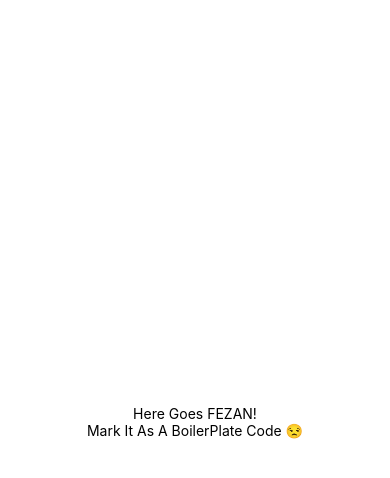
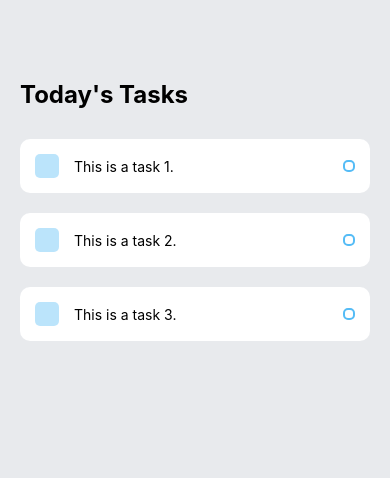
Before and after one commit to FezanMuhammadAli/todo-list-app-react-native, a React Native app: screen / in a window 390 px wide. Shown: the top 478 px of the page. Built offline with nearby package versions, Linux system fonts and the light colour scheme.

Commit message:
Add today's tasks section also a reusable component Task.js privious code is updated. added a static layout of the tasks.

```diff
--- a/App.js
+++ b/App.js
@@ -1,11 +1,21 @@
 import { StatusBar } from "expo-status-bar";
 import { StyleSheet, Text, View } from "react-native";
+import Task from "./components/Task";
 
 export default function App() {
   return (
     <View style={styles.container}>
-      <Text>Here Goes FEZAN!</Text>
-      <Text>Mark It As A BoilerPlate Code 😒</Text>
+      {/* Today's Tasks */}
+      <View style={styles.tasksWrapper}>
+        <Text style={styles.sectionTitle}>Today's Tasks</Text>
+        <View style={styles.items}>
+          {/* This is where the tasks will go! */}
+
+          <Task text={"This is a task 1."} />
+          <Task text={"This is a task 2."} />
+          <Task text={"This is a task 3."} />
+        </View>
+      </View>
       <StatusBar style="auto" />
     </View>
   );
@@ -14,8 +24,17 @@ export default function App() {
 const styles = StyleSheet.create({
   container: {
     flex: 1,
-    backgroundColor: "#fff",
-    alignItems: "center",
-    justifyContent: "center",
+    backgroundColor: "#E8EaEd",
+  },
+  tasksWrapper: {
+    paddingTop: 80,
+    paddingHorizontal: 20,
+  },
+  sectionTitle: {
+    fontSize: 24,
+    fontWeight: "bold",
+  },
+  items: {
+    marginTop: 30,
   },
 });
--- /dev/null
+++ b/components/Task.js
@@ -0,0 +1,53 @@
+import React from "react";
+import { View, Text, StyleSheet, TouchableOpacity } from "react-native";
+
+const Task = (props) => {
+  return (
+    <View style={styles.item}>
+      <View style={styles.itemLeft}>
+        <View style={styles.square}></View>
+        <Text style={styles.itemText}>{props.text}</Text>
+      </View>
+      <View style={styles.circular}></View>
+    </View>
+  );
+};
+
+const styles = StyleSheet.create({
+  item: {
+    backgroundColor: "#FFF",
+    padding: 15,
+    borderRadius: 10,
+    flexDirection: "row",
+    alignItems: "center",
+    justifyContent: "space-between",
+    marginBottom: 20,
+  },
+  itemLeft: {
+    flexDirection: "row",
+    alignItems: "center",
+    flexWrap: "wrap",
+    flex: 1,
+  },
+  square: {
+    width: 24,
+    height: 24,
+    backgroundColor: "#55BCF6",
+    opacity: 0.4,
+    borderRadius: 5,
+    marginRight: 15,
+  },
+  itemText: {
+    maxWidth: "80%",
+    flex: 1,
+  },
+  circular: {
+    width: 12,
+    height: 12,
+    borderColor: "#55BCF6",
+    borderWidth: 2,
+    borderRadius: 5,
+  },
+});
+
+export default Task;
```
